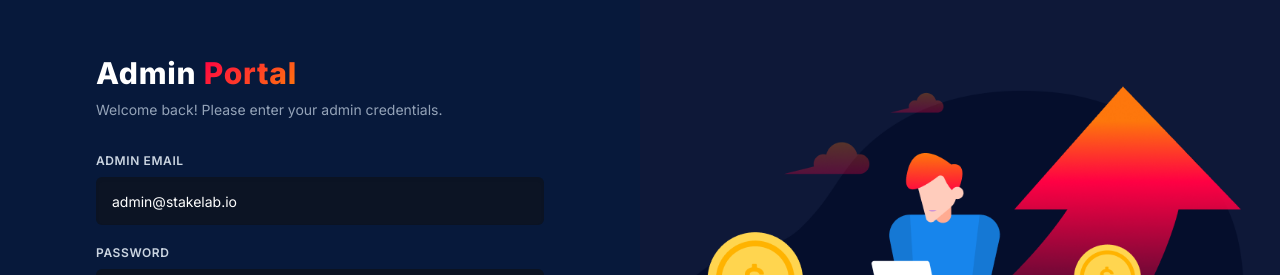
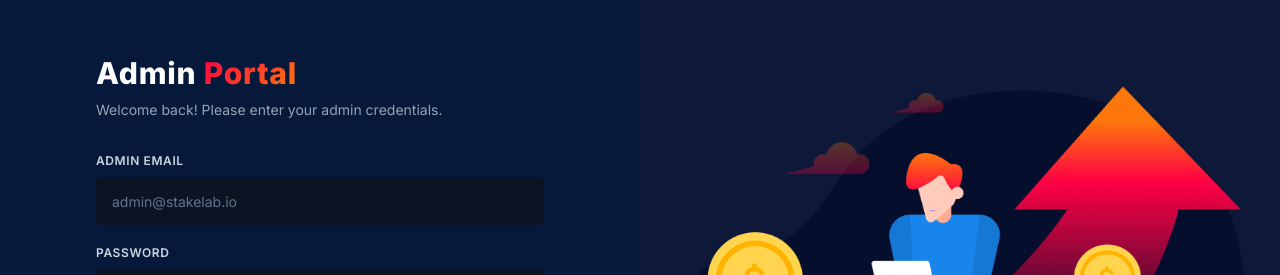
Before and after one commit to chinedu-freedom/Stakelab-admin, a Next.js app: page /admin/login in a window 1280 px wide. Shown: the part 107-382 px from the top of the page. Built offline with nearby package versions, Linux system fonts and the light colour scheme; no server answers.

Commit message:
fix: Remove prefilled email in admin login page

```diff
--- a/src/app/admin/login/page.jsx
+++ b/src/app/admin/login/page.jsx
@@ -12,7 +12,7 @@
   const router = useRouter();
   const { login } = useAdminAuth();
 
-  const [email, setEmail] = useState('admin@stakelab.io');
+  const [email, setEmail] = useState('');
   const [password, setPassword] = useState('');
   const [showPassword, setShowPassword] = useState(false);
   const [keepMeLoggedIn, setKeepMeLoggedIn] = useState(false);
```
